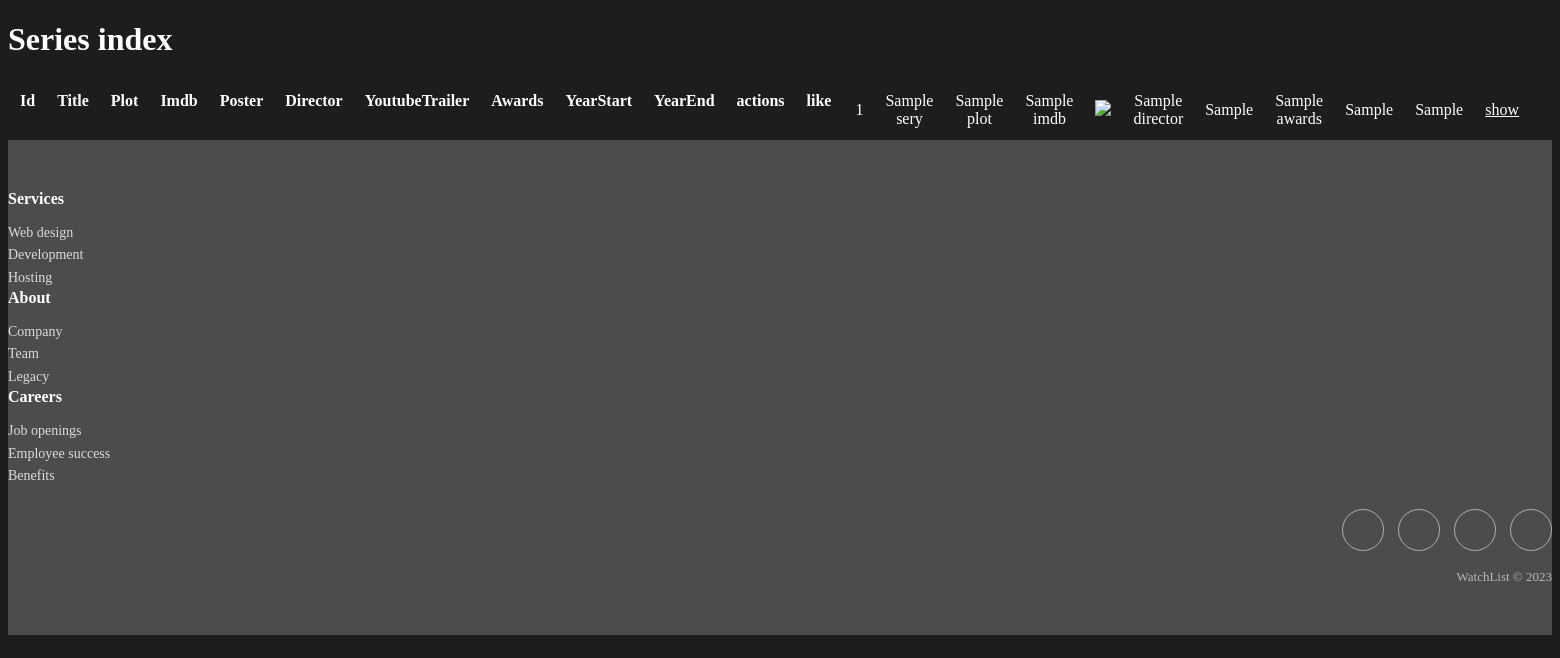
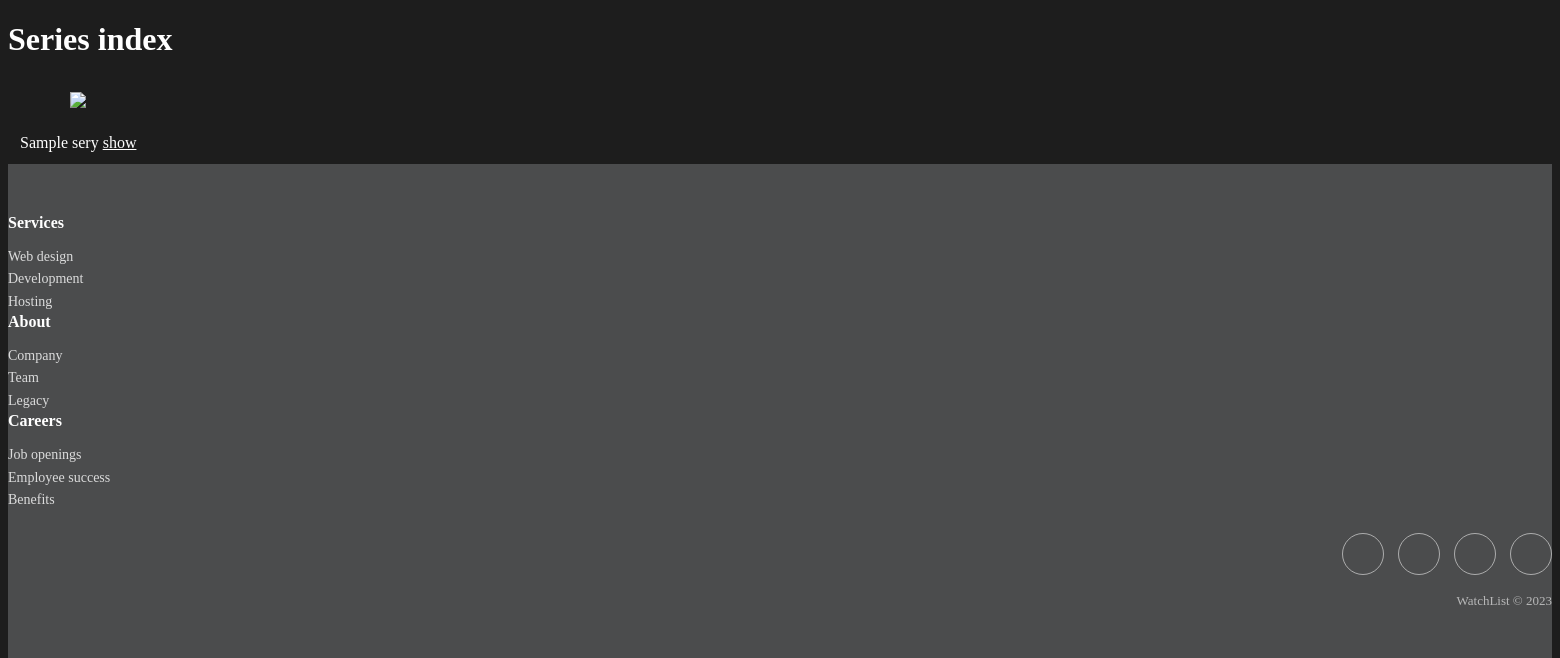
Before and after one commit to Antoine-Pelet/site_type_netflix, a Symfony app: template website/templates/series/index.html.twig in a window 1560 px wide. Shown: the part 83-741 px from the top of the page. Run offline with Twig, Linux system fonts and the light colour scheme; the template is opened without the code that fills it: most values are stand-ins (such as "Sample title", 1, 10 or a date in 2020); some libraries are stand-ins or nearby versions.

Commit message:
Update website/templates/series/index.html.twig

```diff
--- a/website/templates/series/index.html.twig
+++ b/website/templates/series/index.html.twig
@@ -9,54 +9,29 @@
 {% block body %}
     <h1>Series index</h1>
 
+
+        <div class="listes">
+            {% for s in series %}
                 <table class="table">
-        <thead>
+                    <th scope="rowgroup">
+                        <img src="{{ path('app_series_poster', {'id': s.id}) }}">
+                    </th>
+
                     <tr>
-                <th>Id</th>
-                <th>Title</th>
-                <th>Plot</th>
-                <th>Imdb</th>
-                <th>Poster</th>
-                <th>Director</th>
-                <th>YoutubeTrailer</th>
-                <th>Awards</th>
-                <th>YearStart</th>
-                <th>YearEnd</th>
-                <th>actions</th>
-                <th>like</th>
-            </tr>
-        </thead>
-        <tbody>
-        {% for s in series %}
-                <tr>
-                    <td>{{ s.id }}</td>
-                    <td>{{ s.title }}</td>
-                    <td>{{ s.plot }}</td>
-                    <td>{{ s.imdb }}</td>
-                    <td><img src="{{ path('app_series_poster', {'id': s.id}) }}"></td>
-                    <td>{{ s.director }}</td>
-                    <td>{{ s.youtubeTrailer }}</td>
-                    <td>{{ s.awards }}</td>
-                    <td>{{ s.yearStart }}</td>
-                    <td>{{ s.yearEnd }}</td>
                         <td>
+                            {{ s.title }}
                             <a href="{{ path('app_series_show', {'id': s.id}) }}">show</a>
-                    </td>
                             {% if app.user %}
                                 <td>
                                     <a href="{{ path('app_series_like', {'id': s.id}) }}">pds</a>
                                 </td>
                             {% endif %}
+                        </td>
                     </tr>
-            {#
-            {% else %}
-                <tr>
-                    <td colspan="11">no records found</td>
-                </tr>
-            #}
+                </table>
             {% endfor %}
-        </tbody>
-    </table>
+        </div>
+
     <div class="navigation">
             {{ knp_pagination_render(series) }}
     </div>
```
Lines whose indentation alone changed are shown as unchanged.
